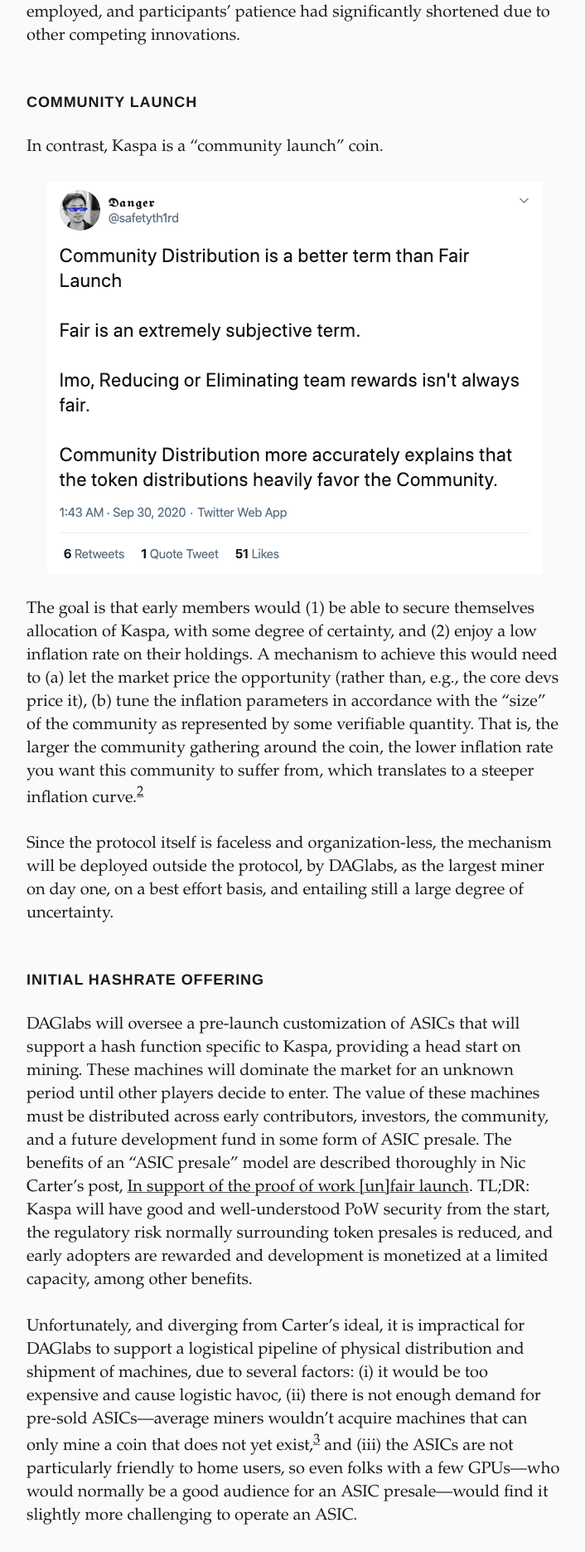
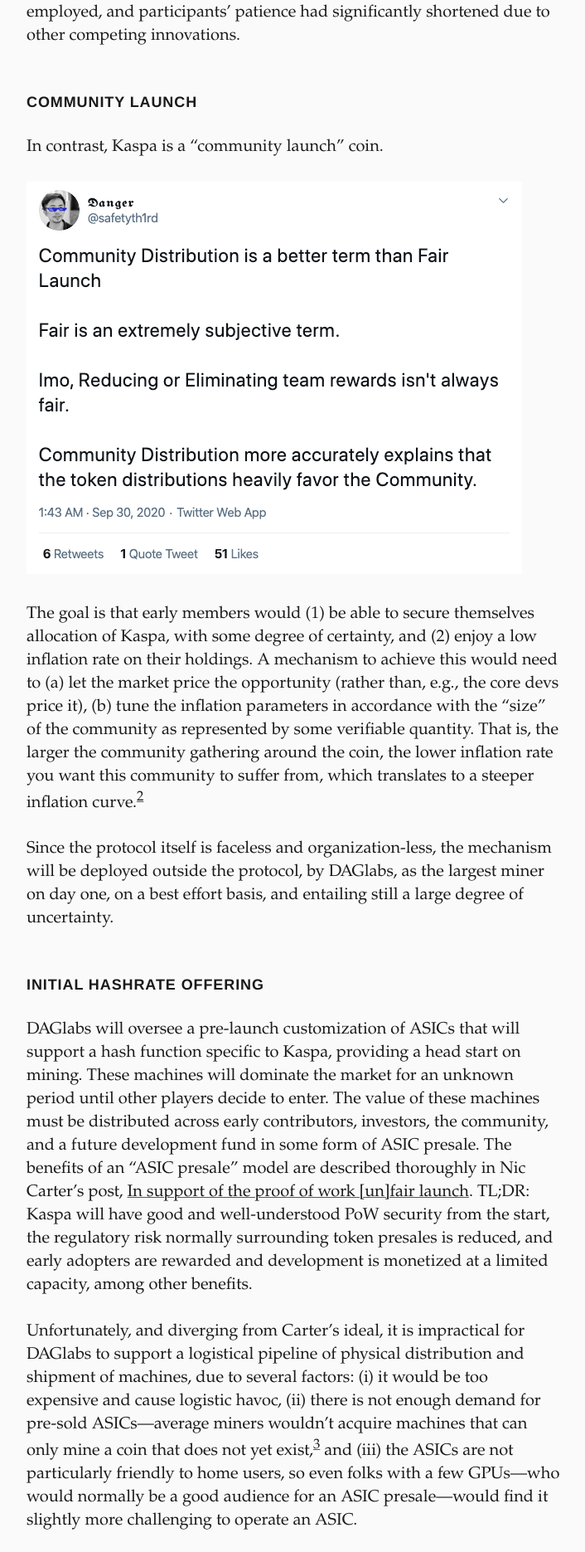
Before and after one commit to hashdag/hashdag.github.io, a Jekyll site: the page built from _posts/2020-12-14-fair.md, in a window 1280 px wide. Shown: the part 1006-2877 px from the top of the page at 83% size, without its empty margins (284-990 px from the left). Built offline with Jekyll 4.4.1, drawn with Linux system fonts in a browser that asks for light colours.

Commit message:
fix patience imgs

```diff
--- a/css/main.scss
+++ b/css/main.scss
@@ -148,6 +148,9 @@
 
 p + *, ul + *, ol + *, blockquote + *, figure + * {
   margin: var(--line-height) 0 0 0;
+}
+figure {
+  display: inline-block;
 }
 
 h2, h3 {
```
